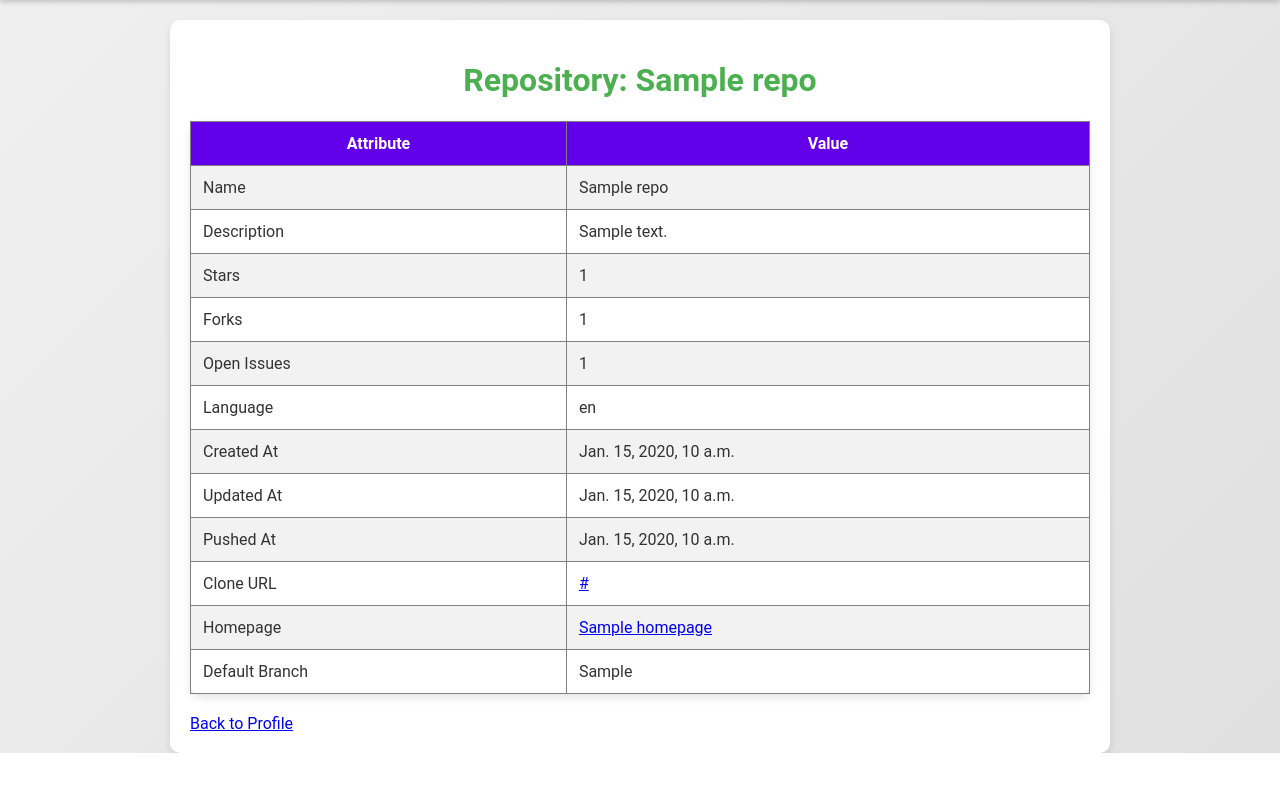
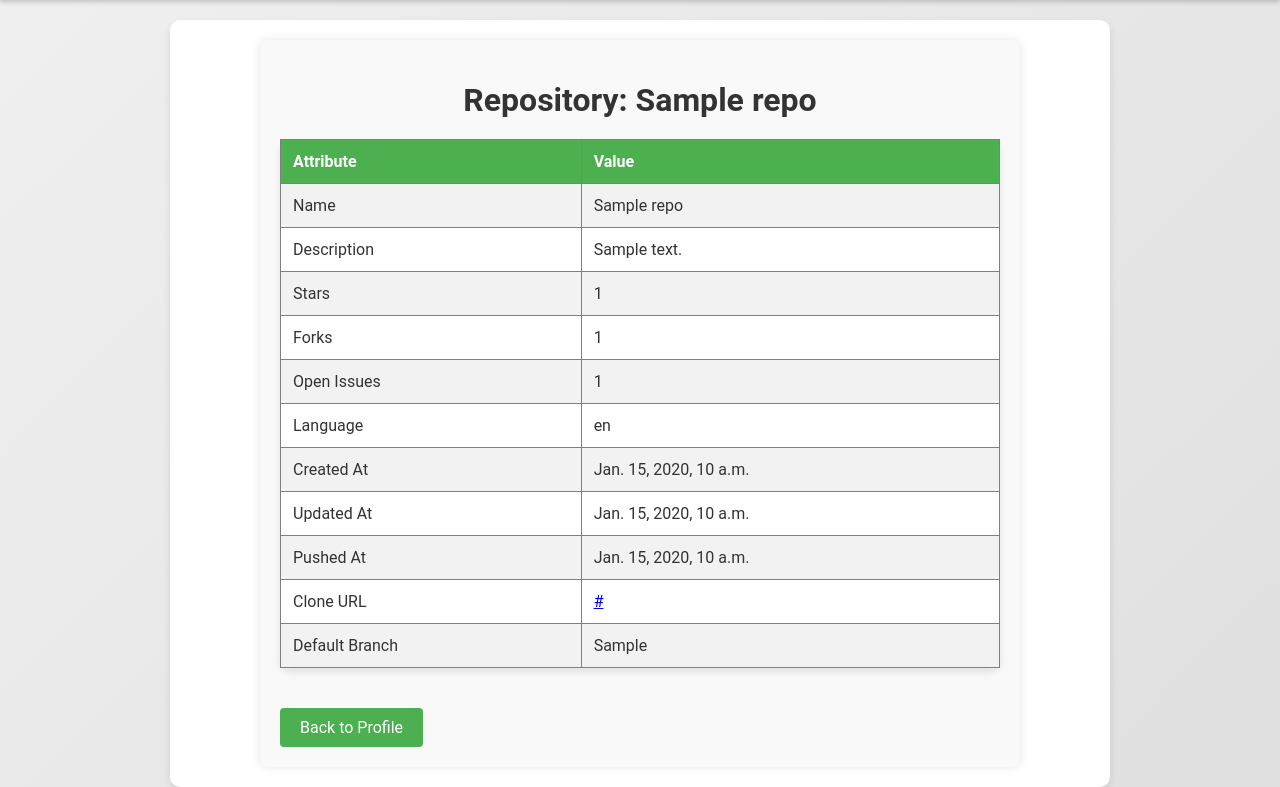
Before and after one commit to AndreeaDraghici/GitHub-Metrics-Dashboard, a Django app: template github_app/templates/repo_detail.html in a window 1280 px wide. Shown: the part 67-854 px from the top of the page. Before the commit the page ends 820 px from the top, so only its background shows below. Run offline with Django 5.2, Linux system fonts and the light colour scheme; the template is opened without the code that fills it: most values are stand-ins (such as "Sample title", 1, 10 or a date in 2020).

Commit message:
added more styling on profile page

```diff
--- a/github_app/templates/repo_detail.html
+++ b/github_app/templates/repo_detail.html
@@ -4,6 +4,57 @@
 {% block title %}Repository Details{% endblock %}
 
 {% block content %}
+<style>
+.repo-detail-container {
+        width: 80%;
+        margin: 0 auto;
+        padding: 20px;
+        background-color: #f9f9f9;
+        border-radius: 8px;
+        box-shadow: 0 0 10px rgba(0, 0, 0, 0.1);
+}
+
+.repo-detail-container h1 {
+        color: #333;
+        text-align: center;
+        margin-bottom: 20px;
+}
+
+table {
+        width: 100%;
+        border-collapse: collapse;
+}
+
+th, td {
+        padding: 12px;
+        text-align: left;
+}
+
+th {
+        background-color: #4CAF50;
+        color: white;
+}
+
+tr:nth-child(even) {
+        background-color: #f2f2f2;
+}
+
+.back-to-profile {
+        display: inline-block;
+        margin-top: 20px;
+        padding: 10px 20px;
+        color: white;
+        background-color: #4CAF50;
+        text-align: center;
+        border-radius: 4px;
+        text-decoration: none;
+}
+
+.back-to-profile:hover {
+        background-color: #45a049;
+}
+</style>
+
 <div class="repo-detail-container">
     <h1>Repository: {{ repo.name }}</h1>
     <table border="1">
@@ -52,14 +103,10 @@
             <td><a href="{{ repo.clone_url }}">{{ repo.clone_url }}</a></td>
         </tr>
         <tr>
-                <td>Homepage</td>
-                <td><a href="{{ repo.homepage }}">{{ repo.homepage }}</a></td>
-            </tr>
-            <tr>
             <td>Default Branch</td>
             <td>{{ repo.default_branch }}</td>
         </tr>
     </table>
-        <a href="{% url 'profile' %}">Back to Profile</a>
+    <a href="{% url 'profile' %}" class="back-to-profile">Back to Profile</a>
 </div>
 {% endblock %}
```
Lines whose indentation alone changed are shown as unchanged.
